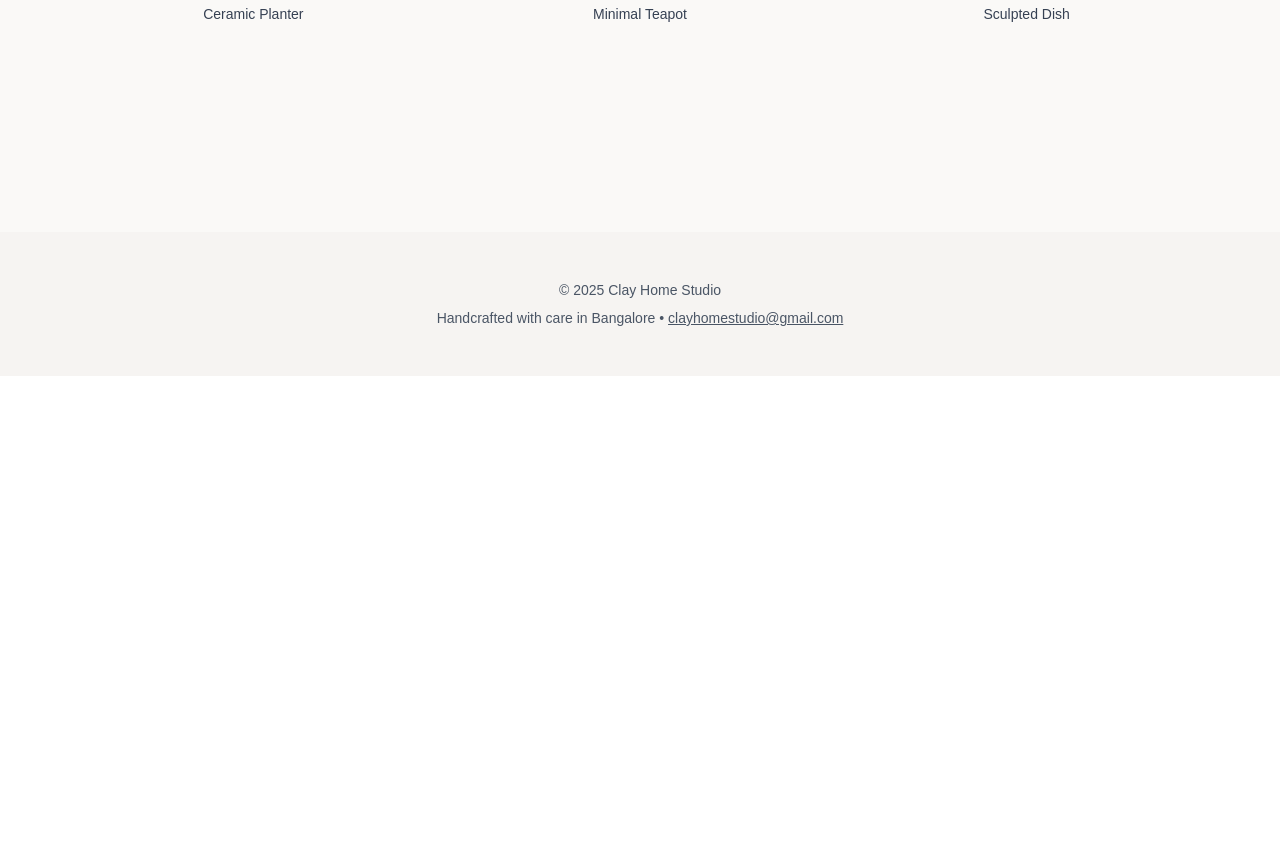
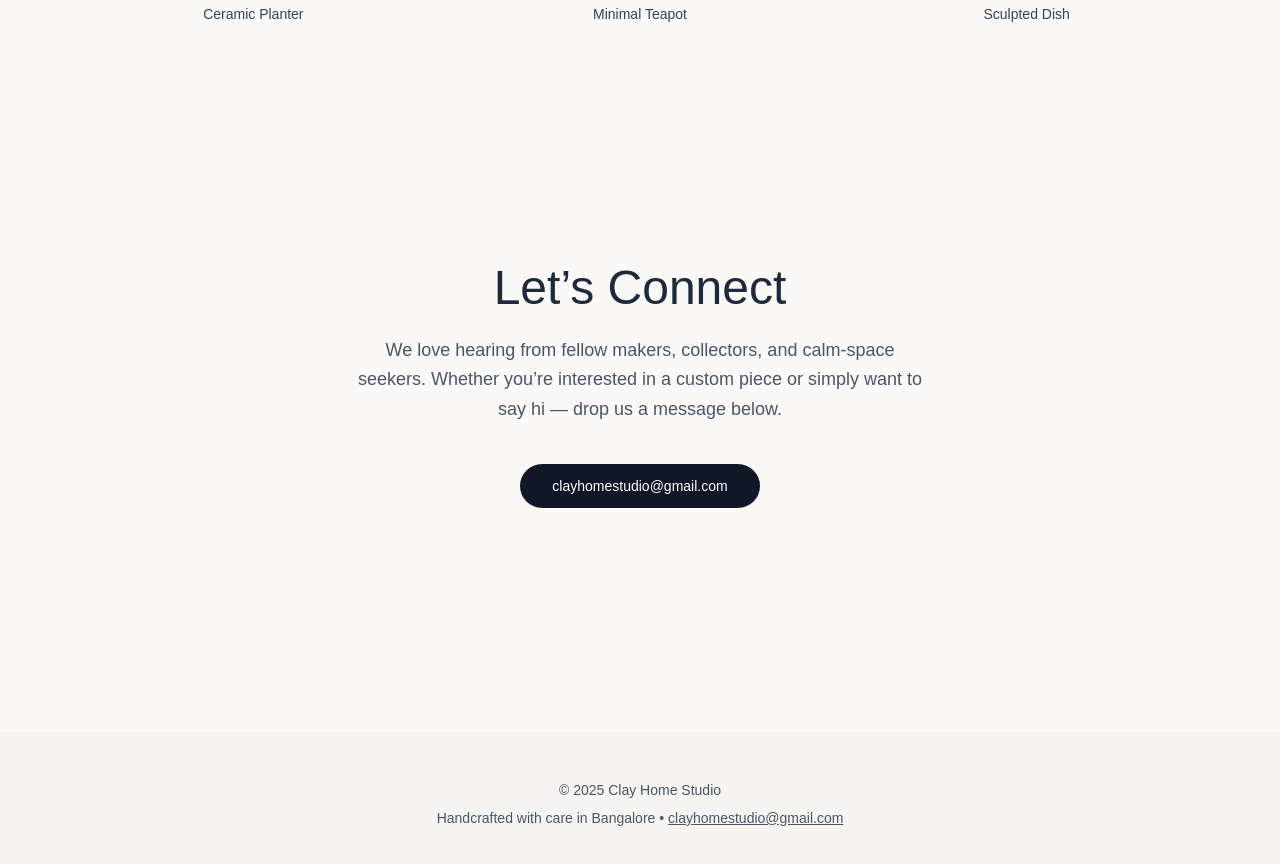
Before and after one commit to ApparentlyAnonymous/clay-home-studio, a Next.js app: page / in a window 1280 px wide. Shown: the part 2140-3004 px from the top of the page. Before the commit the page ends 2516 px from the top, so only its background shows below. Built offline with nearby package versions, Linux system fonts and the light colour scheme.

Commit message:
Added Contact section

```diff
--- a/app/page.tsx
+++ b/app/page.tsx
@@ -4,6 +4,7 @@ import { motion } from "framer-motion"
 import About from "../components/About"
 import Gallery from "../components/Gallery"
 import Footer from "../components/Footer"
+import Contact from "../components/Contact"
 
 export default function Home() {
   return (
@@ -50,6 +51,7 @@ export default function Home() {
       {/* ABOUT */}
       <About />
 <Gallery />
+    <Contact />
 <Footer />
     </main>
   )
--- /dev/null
+++ b/components/Contact.tsx
@@ -0,0 +1,40 @@
+"use client"
+
+import { motion } from "framer-motion"
+
+export default function Contact() {
+  return (
+    <section className="bg-[#faf9f7] py-32 px-8 md:px-20 text-center">
+      <motion.h2
+        initial={{ opacity: 0, y: 30 }}
+        whileInView={{ opacity: 1, y: 0 }}
+        transition={{ duration: 0.8 }}
+        viewport={{ once: true }}
+        className="text-4xl md:text-5xl font-light text-gray-800 mb-6"
+      >
+        Let’s Connect
+      </motion.h2>
+
+      <motion.p
+        initial={{ opacity: 0, y: 20 }}
+        whileInView={{ opacity: 1, y: 0 }}
+        transition={{ duration: 0.8, delay: 0.2 }}
+        viewport={{ once: true }}
+        className="text-gray-600 text-lg max-w-xl mx-auto mb-10 leading-relaxed"
+      >
+        We love hearing from fellow makers, collectors, and calm-space seekers.
+        Whether you’re interested in a custom piece or simply want to say hi —
+        drop us a message below.
+      </motion.p>
+
+      <motion.a
+        href="mailto:clayhomestudio@gmail.com"
+        whileHover={{ scale: 1.05 }}
+        whileTap={{ scale: 0.95 }}
+        className="inline-block px-8 py-3 bg-gray-900 text-white rounded-full text-sm hover:bg-gray-800 transition"
+      >
+        clayhomestudio@gmail.com
+      </motion.a>
+    </section>
+  )
+}
```
